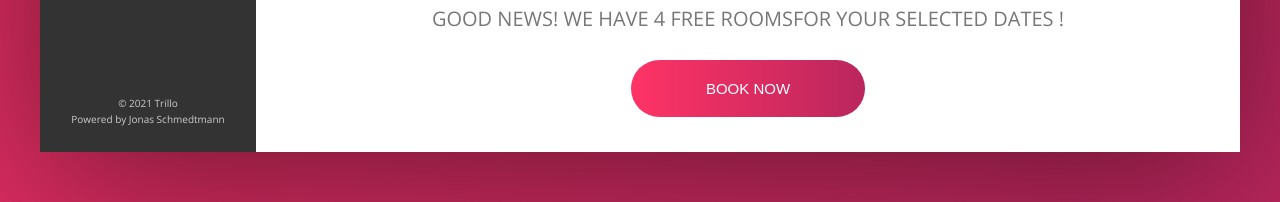
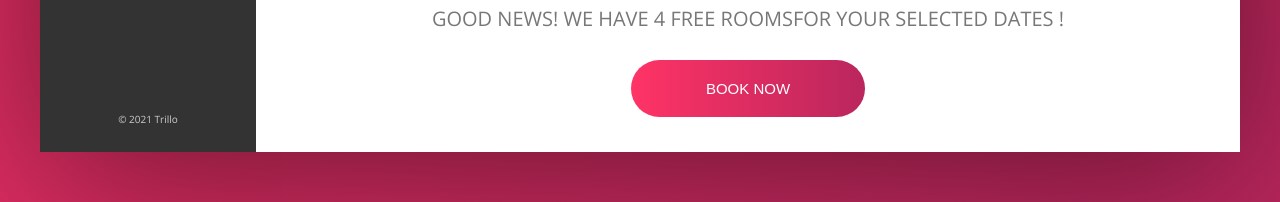
Before and after one commit to Agiothyella/web-fe-study-3-flex-trillo-DA, a website: page index.html in a window 1280 px wide. Shown: the part 1221-1423 px from the top of the page. Drawn offline with nearby package versions, Linux system fonts and the light colour scheme.

Commit message:
Copyright Edit
Self-explanatory.

```diff
--- a/index.html
+++ b/index.html
@@ -91,7 +91,7 @@
             </li>
           </ul>
           <div class="legal">
-            &copy; 2021 Trillo <br />Powered by Jonas Schmedtmann
+            &copy; 2021 Trillo
           </div>
         </nav>
         <main class="hotel">
```
